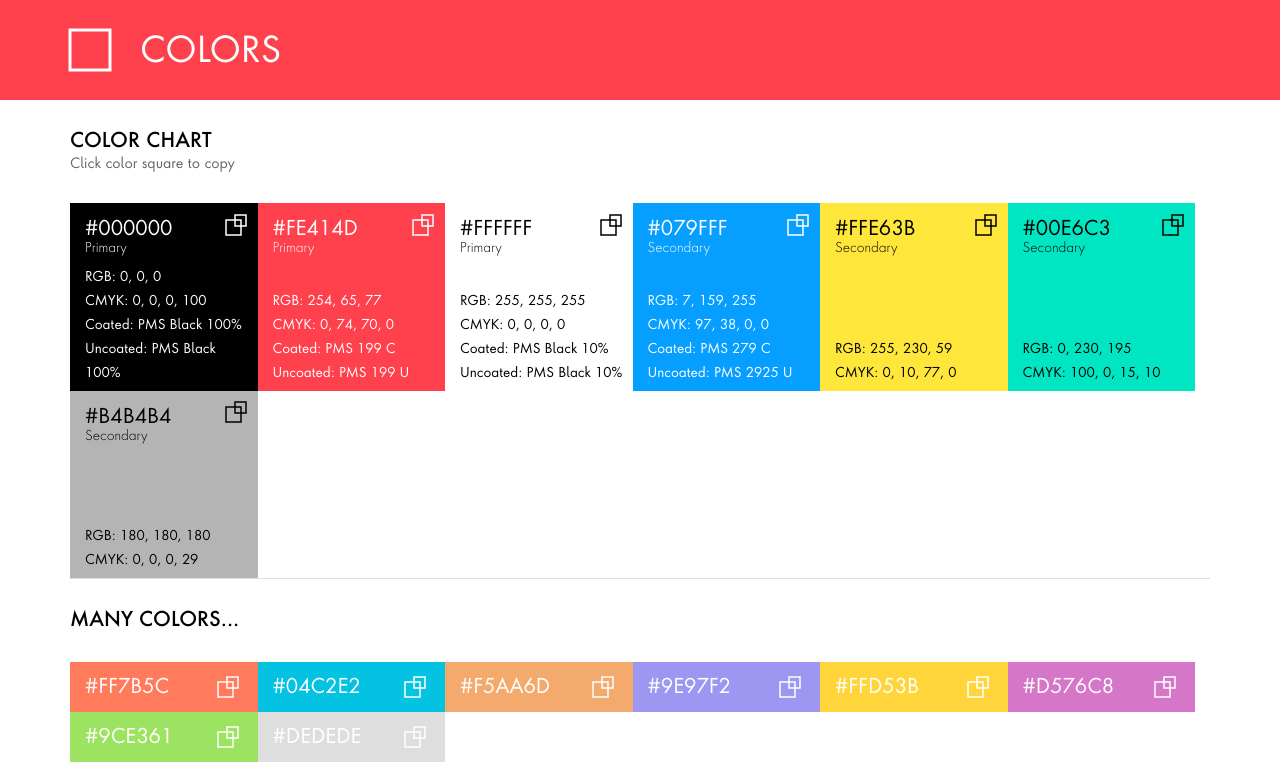
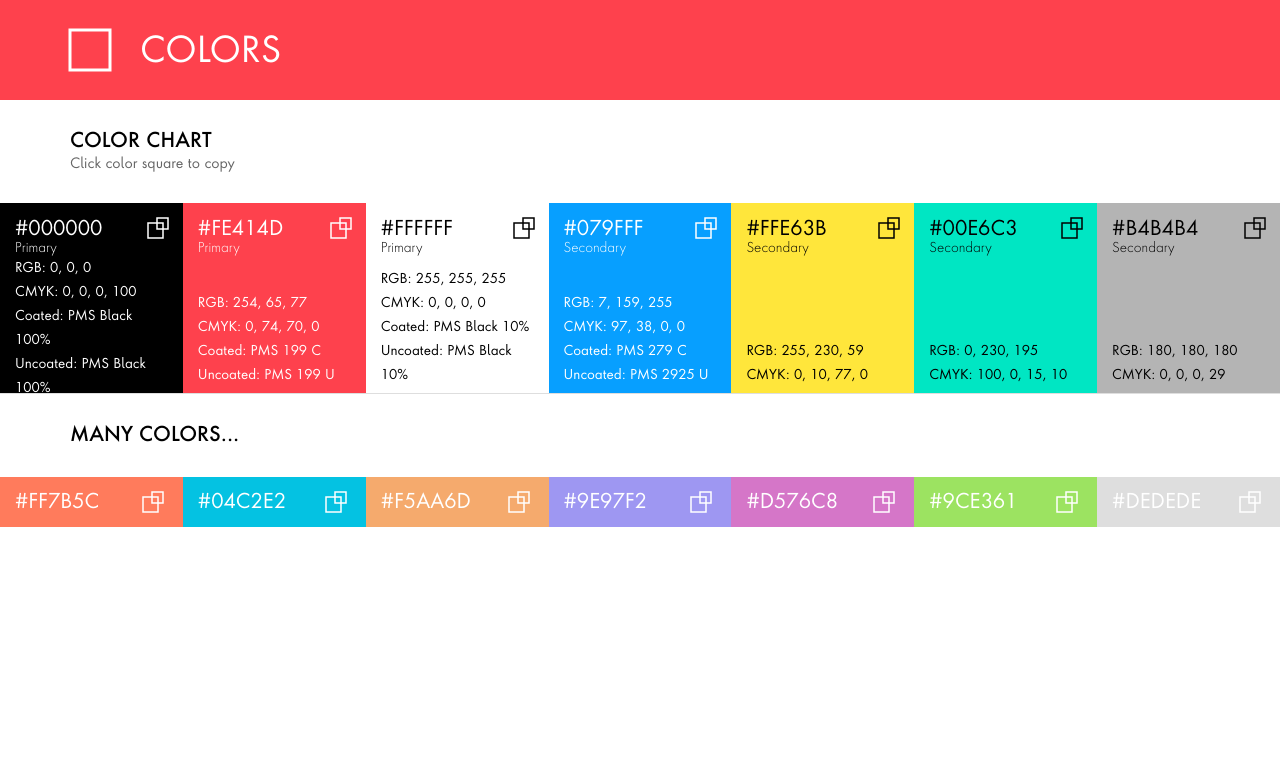
Before and after one commit to publicissapient-france/brand-website, a PHP site: page /colors.php in a window 1280 px wide. Shown: the part 51-813 px from the top of the page. After the commit the page ends 578 px from the top, so only its background shows below. Run offline with PHP 8.4, Linux system fonts and the light colour scheme.

Commit message:
2nd review

```diff
--- a/colors.php
+++ b/colors.php
@@ -19,11 +19,12 @@
 			</div>
 		</div>
 
-		<div class="content">
-
-			<div class="colors-title">
-				<h2>COLOR CHART</h2>
-				<p>Click color square to copy</p>
+		<div class="content colors-page">
+			<div class="colors-content">
+				<div class="colors-title">
+					<h2>COLOR CHART</h2>
+					<p>Click color square to copy</p>
+				</div>
 			</div>
 
 			<div class="main-colors">
@@ -156,8 +157,10 @@
 
 			</div>
 
+			<div class="colors-content">
+				<h2 class="colors-title">MANY COLORS...</h2>
+			</div>
 
-			<h2 class="colors-title">MANY COLORS...</h2>
 			<div class="not-main-colors">
 
 				<button class="color-orange" value=#FF7B5C>
@@ -184,12 +187,6 @@
 					<svg xmlns="http://www.w3.org/2000/svg" width="50" height="50" viewBox="0 0 50 50"><defs><style>.a{fill:none;}</style></defs><rect class="a" width="50" height="50"/><path d="M1048.823,1009.25h-12.5v5h-9v16.5h16.5v-9h5Zm-6.5,20h-13.5v-13.5h7.5v6h6Zm0-9h-4.5v-4.5h4.5Zm5,0h-3.5v-6h-6v-3.5h9.5Z" transform="translate(-1013.072 -995)"/></svg>
 				</button>
 
-				<button class="color-light-yellow" value=#FFD53B>
-					<span class="copy-text">Click to copy</span>
-					<p class="color-name">#FFD53B</p>
-					<svg xmlns="http://www.w3.org/2000/svg" width="50" height="50" viewBox="0 0 50 50"><defs><style>.a{fill:none;}</style></defs><rect class="a" width="50" height="50"/><path d="M1048.823,1009.25h-12.5v5h-9v16.5h16.5v-9h5Zm-6.5,20h-13.5v-13.5h7.5v6h6Zm0-9h-4.5v-4.5h4.5Zm5,0h-3.5v-6h-6v-3.5h9.5Z" transform="translate(-1013.072 -995)"/></svg>
-				</button>
-
 				<button class="color-magenta" value=#D576C8>
 					<span class="copy-text">Click to copy</span>
 					<p class="color-name">#D576C8</p>
@@ -207,9 +204,7 @@
 					<p class="color-name">#DEDEDE</p>
 					<svg xmlns="http://www.w3.org/2000/svg" width="50" height="50" viewBox="0 0 50 50"><defs><style>.a{fill:none;}</style></defs><rect class="a" width="50" height="50"/><path d="M1048.823,1009.25h-12.5v5h-9v16.5h16.5v-9h5Zm-6.5,20h-13.5v-13.5h7.5v6h6Zm0-9h-4.5v-4.5h4.5Zm5,0h-3.5v-6h-6v-3.5h9.5Z" transform="translate(-1013.072 -995)"/></svg>
 				</button>
-
 			</div>
-
 		</div>
 
 		<script>
--- a/index.php
+++ b/index.php
@@ -8,7 +8,9 @@
 
 	<body>
 		<?php include('topbar.html');?>
-		<div class="branding-background"></div>
+		<div class="branding-background">
+			<a class="background-link" href="logos.php"></a>
+		</div>
 		<?php include('footer.php');?>
 	</body>
 
--- a/styles/colors.css
+++ b/styles/colors.css
@@ -1,4 +1,23 @@
- .colors-title {
+.color-black {background-color: var(--black);}
+.color-ps-red {background-color: var(--ps-red);}
+.color-white {background-color: var(--white);}
+.color-blue {background-color: #079FFF;}
+.color-yellow {background-color: #FFE63B;}
+.color-turquoise {background-color: #00E6C3}
+.color-grey {background-color: #B4B4B4;}
+.color-orange {background-color: #FF7B5C;}
+.color-sky-blue {background-color: #04C2E2;}
+.color-light-orange {background-color: #F5AA6D;}
+.color-purple {background-color: #9E97F2;}
+.color-magenta {background-color: #D576C8;}
+.color-light-green {background-color: #9CE361;}
+.color-light-grey {background-color: var(--light-grey);}
+
+.content.colors-page {
+    max-width: 100%
+}
+
+.colors-title {
 	padding: 30px 30px 0 30px;
 }
 
@@ -20,23 +39,24 @@
 }
 
 .main-colors button, .not-main-colors button {
-	max-width: calc(375px / 2);
 	text-align: left;
 	outline: none;
 	border: none;
 }
 
 .main-colors button {
-	height: calc(375px / 2);
+	height: 190px;
 	width: 50%;
 	padding: 10px;
 	position: relative;
+	display: flex;
+	justify-content: center;
 }
 
 .main-colors svg {
 	position: absolute;
-	left: 75%;
-	bottom: 75%;
+	left: calc(100% - 50px);
+	bottom: calc(100% - 50px);
 }
 
 .main-colors button:hover, .not-main-colors button:hover {
@@ -91,27 +111,10 @@
 	font-weight: 100;
 }
 
-
 .white-font, .not-main-colors .color-name, .not-main-colors svg {
 	color: var(--white);
 	fill: var(--white);
 }
-
-.color-black {background-color: var(--black);}
-.color-ps-red {background-color: var(--ps-red);}
-.color-white {background-color: var(--white);}
-.color-blue {background-color: #079FFF;}
-.color-yellow {background-color: #FFE63B;}
-.color-turquoise {background-color: #00E6C3}
-.color-grey {background-color: #B4B4B4;}
-.color-orange {background-color: #FF7B5C;}
-.color-sky-blue {background-color: #04C2E2;}
-.color-light-orange {background-color: #F5AA6D;}
-.color-purple {background-color: #9E97F2;}
-.color-light-yellow {background-color: #FFD53B;}
-.color-magenta {background-color: #D576C8;}
-.color-light-green {background-color: #9CE361;}
-.color-light-grey {background-color: var(--light-grey);}
 
 .copy-text {
   background-color: rgba(85, 85, 85, 0.95);
@@ -129,7 +132,6 @@
 
 .main-colors .copy-text {
 	margin-top: 52px;
-	margin-left: 35px;
 }
 
 .main-colors button:hover .copy-text, .not-main-colors button:hover .copy-text{
@@ -137,15 +139,40 @@
   opacity: 1;
 }
 
-@media only screen and (min-width: 447px) {
-	.main-colors, .not-main-colors {
-		margin-left: 30px;
-		margin-right: 30px
+@media only screen and (max-width: 374px) {
+	.main-colors button {
+		width: 100vw;
+		height: 170px;
+
+	}
+
+	.not-main-colors button {
+		width: 100vw;
+		height: 80px;
 	}
 }
 
-@media only screen and (min-width: 376px) and (max-width: 446px){
-	.main-colors, .not-main-colors {
-		justify-content: center;
+@media only screen and (min-width: 375px) and (max-width: 767px){
+	.main-colors button, .not-main-colors button {
+		width: 50%;
 	}
 }
+
+@media only screen and (min-width: 768px) and (max-width: 1279px){
+	.main-colors button, .not-main-colors button  {
+		width: calc(100% / 4);
+	}
+}
+
+@media only screen and (min-width: 1280px) {
+	.main-colors button, .not-main-colors button  {
+		width: calc(100% / 7);
+	}
+}
+
+@media only screen and (min-width: 1024px) {
+	.colors-content {
+		max-width: 1200px;
+		margin: 0 auto;
+	}
+}
--- a/styles/footer.css
+++ b/styles/footer.css
@@ -24,10 +24,16 @@
 		width: auto;
 		z-index: 2;
 		background: none;
-		position: absolute;
-	}
-
-	.menu-footer.sticky-footer {
 		position: fixed;
 	}
 }
+
+@media only screen and (max-width: 333px) {
+	.menu-footer {
+		justify-content: space-around;
+	}
+
+	.menu-footer a {
+		margin: 0;
+	}
+}
--- a/styles/global.css
+++ b/styles/global.css
@@ -70,6 +70,6 @@ h2 {
 @media only screen and (min-width: 1024px) {
   .content {
     max-width: 1200px;
-    margin: 0 auto;
+    margin: 0 auto 50px auto;
   }
 }
--- a/styles/index.css
+++ b/styles/index.css
@@ -12,6 +12,11 @@ body, html {
 	background-size: contain;
 }
 
+.background-link {
+	display: flex;
+	height: 100%;
+}
+
 @media only screen and (min-width: 1024px) {
 	.branding-background {
 		height: calc(100% - 51px);
--- a/styles/logos.css
+++ b/styles/logos.css
@@ -84,4 +84,8 @@
 	.pse-logo-download, .square-container {
 		width: 100%;
 	}
+
+	.logo-preview.rectangle {
+		max-width: 315px;
+	}
 }
--- a/styles/topbar.css
+++ b/styles/topbar.css
@@ -4,6 +4,10 @@
 	justify-content: space-between;
 	border-bottom: 1px solid #B2B2B2;
 	z-index: 2;
+	background-color: var(--white);
+	position: -webkit-sticky;
+	position: sticky;
+	top: 0;
 }
 
 .logo {
@@ -96,13 +100,6 @@
 	border-top: none;
 }
 
-.sticky {
-	background-color: var(--white);
-	position: -webkit-sticky;
-	position: sticky;
-	top: 0;
-}
-
 @media only screen and (min-width: 1024px) {
 	.menu {
 		height: 100%;
--- a/topbar.html
+++ b/topbar.html
@@ -24,8 +24,6 @@
 	    $('.menu').addClass('activated').toggleClass('menu-is-open');
 	    $('.line-top').toggleClass('line-is-open');
 	    $('.line-bottom').toggleClass('line-is-open');
-	    $('.header').toggleClass('sticky');
-	    $('.menu-footer').toggleClass('sticky-footer');
 	});
 
 	$('.menu').on('transitionend', function() {
```
Also changed, not shown: fonts.php (+8 -2 lines), styles/fonts.css (+42 -4 lines).
